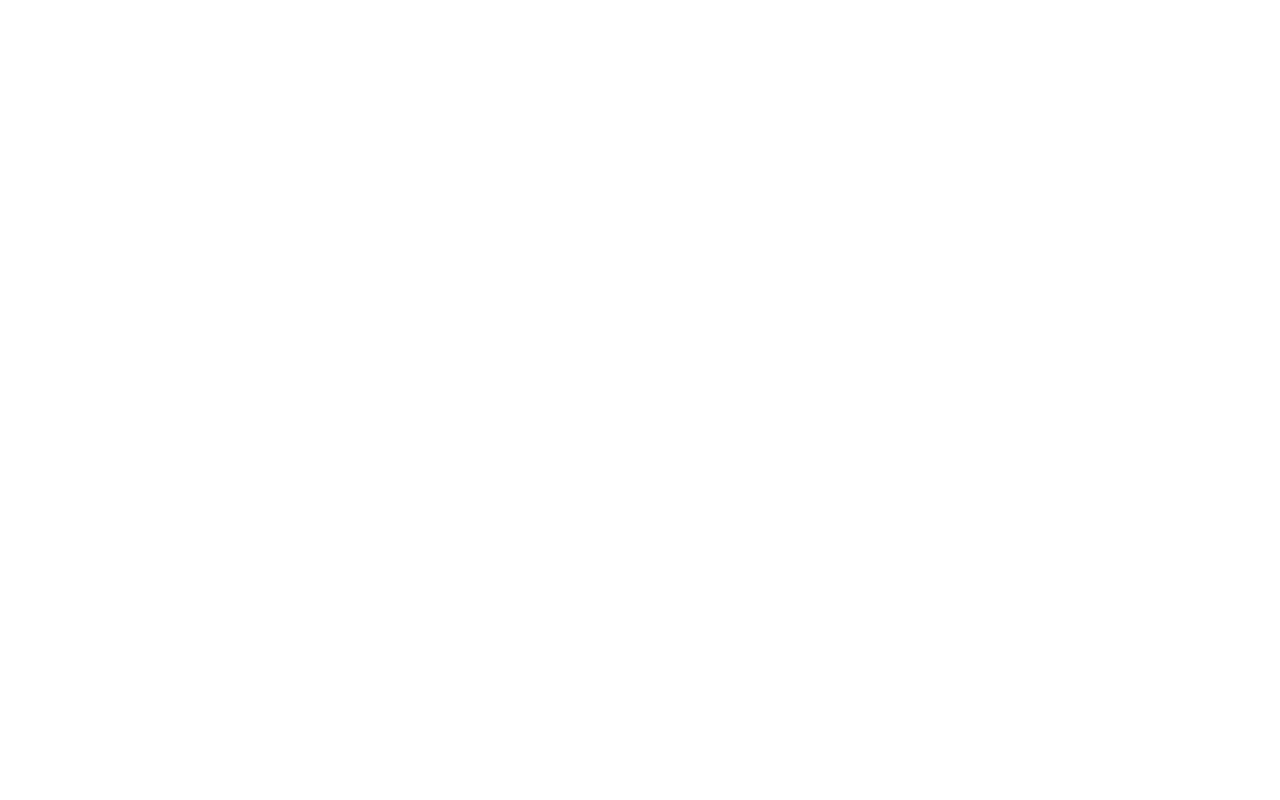
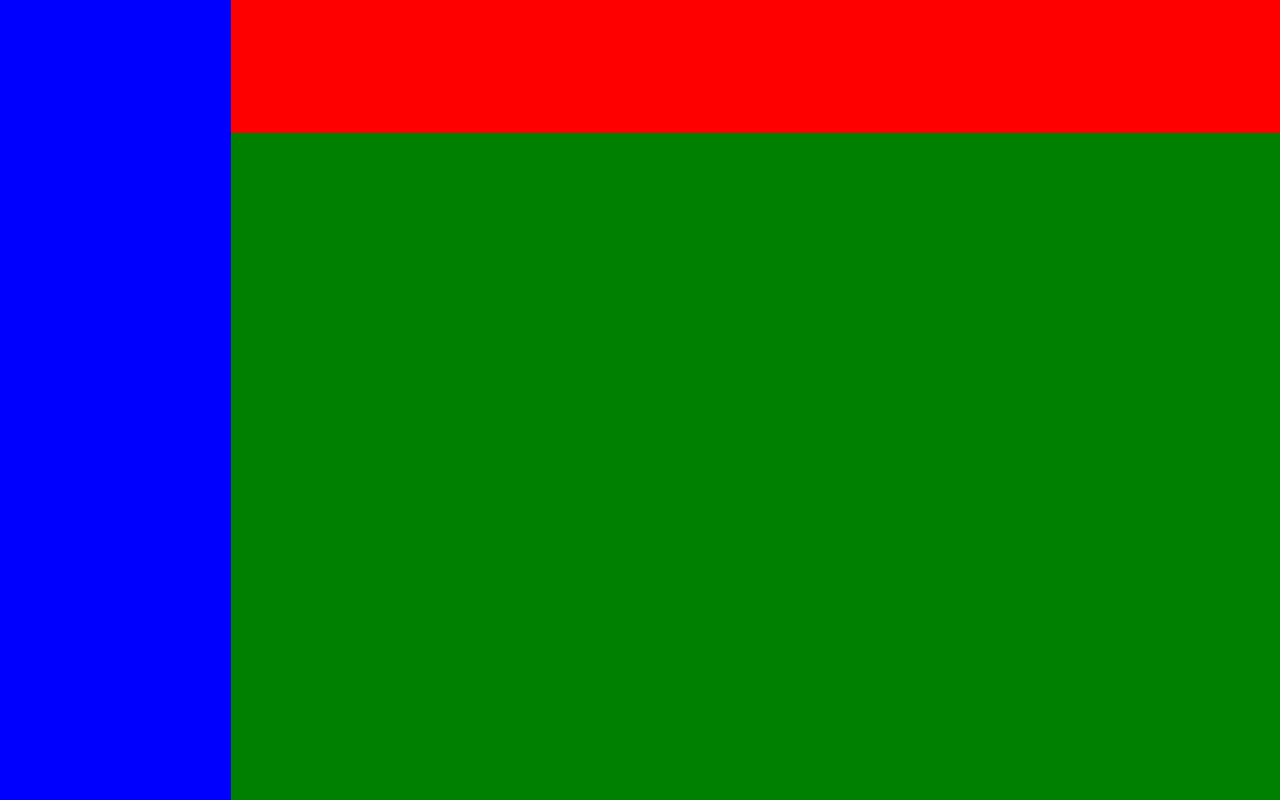
Before and after one commit to curlscodes/admin-dashboard, a plain HTML site: page index.html in a window 1280 px wide. Drawn offline with Linux system fonts and the light colour scheme.

Commit message:
basic grid layout defined

```diff
--- a/index.html
+++ b/index.html
@@ -7,6 +7,8 @@
     <link rel="stylesheet" href="style.css">
 </head>
 <body>
-
+    <div id="sidebar"></div>
+    <div id="header"></div>
+    <div id="main-content"></div>
 </body>
 </html>
--- a/style.css
+++ b/style.css
@@ -0,0 +1,25 @@
+body {
+    display: grid;
+    height: 100vh;
+    width: 100vw;
+    margin: 0;
+    grid-template: repeat(auto-fill, 10, 1fr) / repeat(auto-fill, 10, 1fr);
+    background-color: grey;
+}
+
+#sidebar {
+    background-color: blue;
+    min-width: 100px;
+    grid-area: 1 / 1 / 10 / 1;
+}
+
+#header {
+    background-color: red;
+    min-height: 50px;
+    grid-area: 1 / 2 / 2 / 10;
+}
+
+#main-content {
+    background-color: green;
+    grid-area: 2 / 2 / 10 / 10;
+}
```
